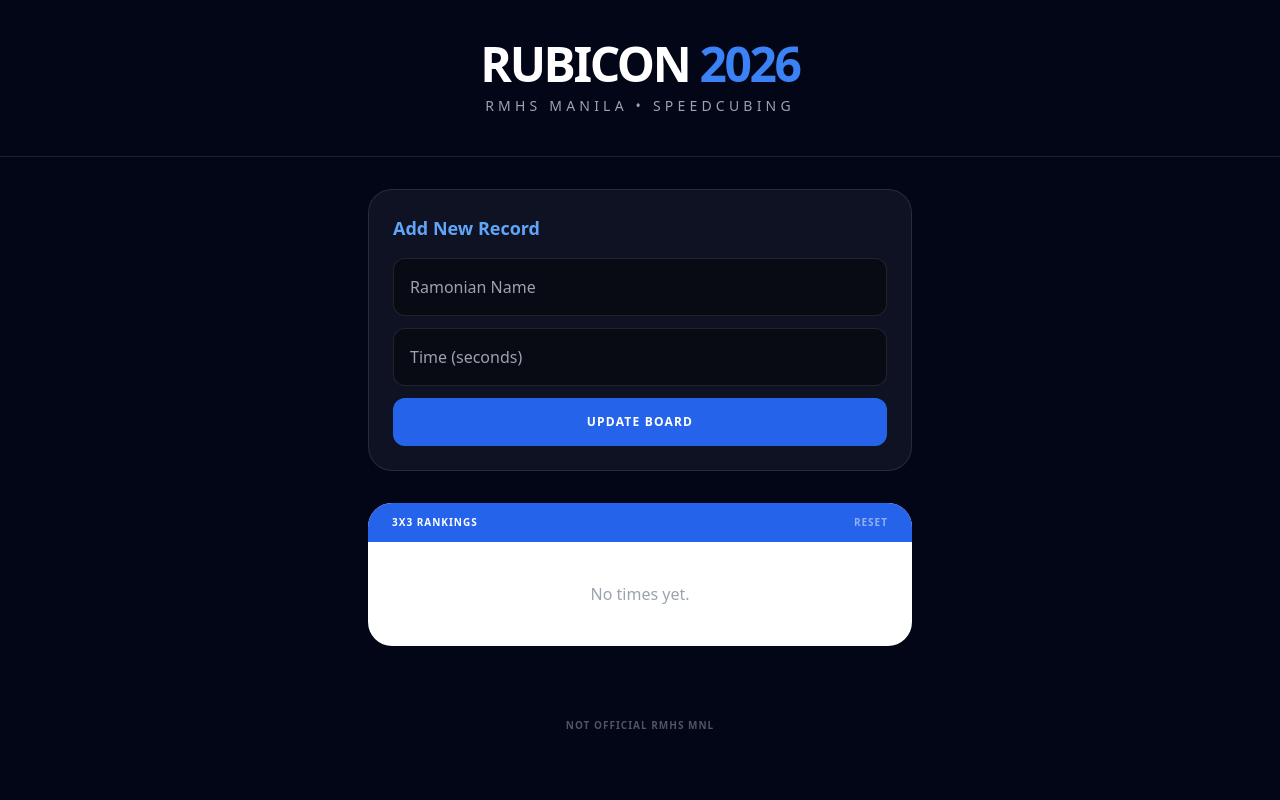
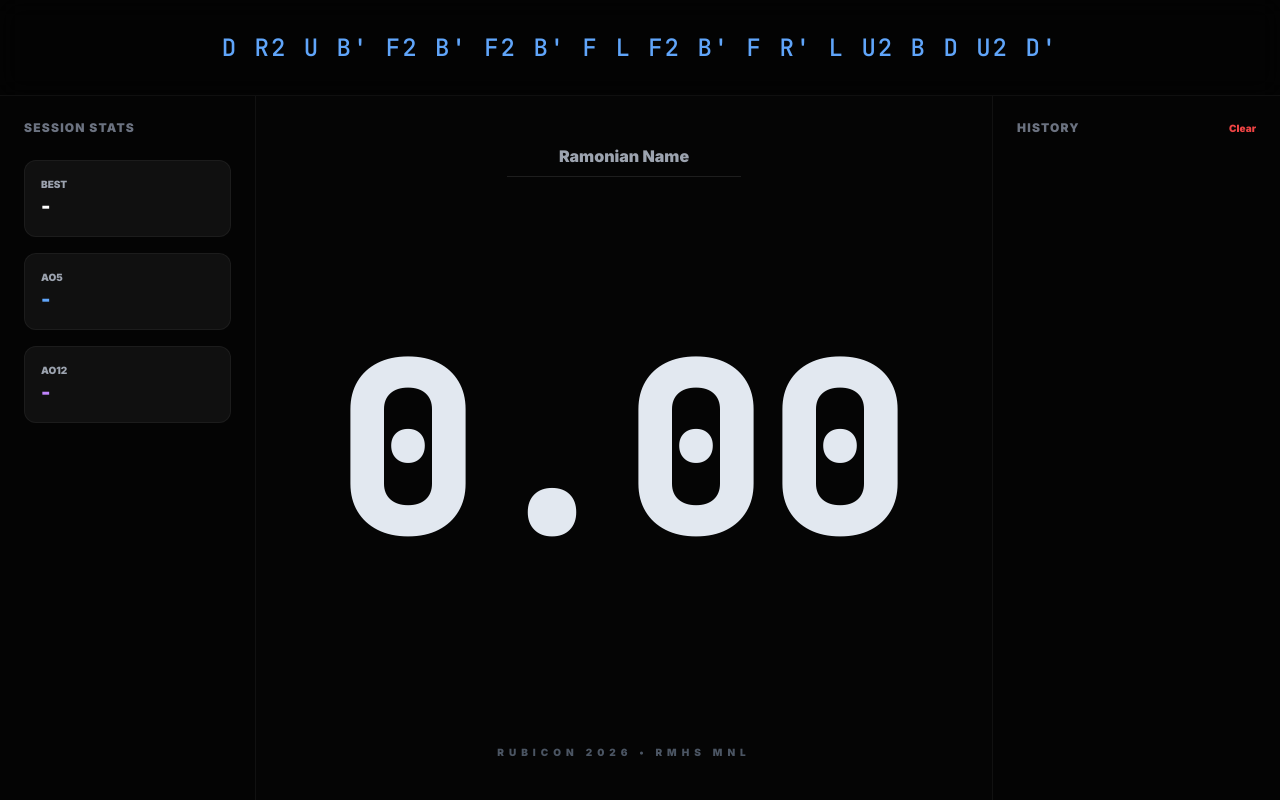
Before and after one commit to johnrusselpapillaschool-boop/rubicon2026, a plain HTML site: page index.html in a window 1280 px wide. Drawn offline with nearby package versions, Linux system fonts and the light colour scheme.

Commit message:
Add files via upload

```diff
--- a/index.html
+++ b/index.html
@@ -3,87 +3,178 @@
 <head>
     <meta charset="UTF-8">
     <meta name="viewport" content="width=device-width, initial-scale=1.0">
-    <title>RUBICON 2026 | RMHS MNL</title>
+    <title>RUBICON 2026 | PRO TIMER</title>
     <script src="https://cdn.tailwindcss.com"></script>
-    <link href="https://fonts.googleapis.com/css2?family=Inter:wght@400;700;900&display=swap" rel="stylesheet">
+    <link href="https://fonts.googleapis.com/css2?family=JetBrains+Mono:wght@500;800&family=Inter:wght@400;900&display=swap" rel="stylesheet">
+    <style>
+        body { background-color: #050505; color: #e2e8f0; font-family: 'Inter', sans-serif; overflow: hidden; }
+        .timer-font { font-family: 'JetBrains Mono', monospace; }
+        .ready { color: #4ade80 !important; text-shadow: 0 0 20px rgba(74, 222, 128, 0.5); }
+        .running { color: #f8fafc; }
+        .holding { color: #fbbf24; }
+        .scramble { font-family: 'JetBrains Mono', monospace; letter-spacing: 2px; }
+    </style>
 </head>
-<body class="bg-slate-950 text-white font-sans min-h-screen">
+<body class="h-screen flex flex-col">
 
-    <header class="py-10 px-6 text-center border-b border-white/10">
-        <h1 class="text-5xl font-black tracking-tighter">RUBICON <span class="text-blue-500">2026</span></h1>
-        <p class="text-gray-400 text-sm uppercase tracking-[0.3em] mt-2">RMHS Manila • Speedcubing</p>
-    </header>
+    <div class="h-24 flex flex-col items-center justify-center border-b border-white/5 bg-black/40 backdrop-blur-md">
+        <div id="scramble" class="scramble text-xl md:text-2xl font-medium text-blue-400 text-center px-4">Loading Scramble...</div>
+    </div>
 
-    <main class="max-w-xl mx-auto py-8 px-4">
-
-        <div class="bg-white/5 p-6 rounded-3xl border border-white/10 mb-8">
-            <h2 class="text-lg font-bold mb-4 text-blue-400">Add New Record</h2>
-            <div class="grid grid-cols-1 gap-3">
-                <input id="userName" type="text" placeholder="Ramonian Name" class="bg-black/40 border border-white/10 rounded-xl p-4 focus:border-blue-500 outline-none">
-                <input id="userTime" type="number" step="0.01" placeholder="Time (seconds)" class="bg-black/40 border border-white/10 rounded-xl p-4 focus:border-blue-500 outline-none">
-                <button onclick="addTime()" class="bg-blue-600 font-black py-4 rounded-xl hover:bg-blue-500 transition uppercase tracking-widest text-xs">Update Board</button>
+    <div class="flex-1 flex overflow-hidden">
+        <div class="w-64 border-r border-white/5 bg-black/20 p-6 hidden md:block">
+            <h2 class="text-xs font-black uppercase tracking-widest text-gray-500 mb-6">Session Stats</h2>
+            <div class="space-y-4">
+                <div class="bg-white/5 p-4 rounded-xl border border-white/5">
+                    <div class="text-[10px] text-gray-400 uppercase font-bold">Best</div>
+                    <div id="stat-best" class="text-xl font-bold text-white">-</div>
+                </div>
+                <div class="bg-white/5 p-4 rounded-xl border border-white/5">
+                    <div class="text-[10px] text-gray-400 uppercase font-bold">Ao5</div>
+                    <div id="stat-ao5" class="text-xl font-bold text-blue-400">-</div>
+                </div>
+                <div class="bg-white/5 p-4 rounded-xl border border-white/5">
+                    <div class="text-[10px] text-gray-400 uppercase font-bold">Ao12</div>
+                    <div id="stat-ao12" class="text-xl font-bold text-purple-400">-</div>
+                </div>
             </div>
         </div>
 
-        <div class="bg-white rounded-3xl overflow-hidden">
-            <div class="bg-blue-600 px-6 py-3 flex justify-between">
-                <span class="text-[10px] font-black uppercase tracking-widest">3x3 Rankings</span>
-                <button onclick="clearBoard()" class="text-[10px] font-black uppercase tracking-widest opacity-50 hover:opacity-100">Reset</button>
+        <div class="flex-1 flex flex-col items-center justify-center relative">
+            <input id="userName" type="text" placeholder="Ramonian Name" class="absolute top-10 bg-transparent border-b border-white/10 text-center py-2 outline-none focus:border-blue-500 transition font-bold text-gray-400">
+
+            <div id="display" class="timer-font text-[10rem] md:text-[15rem] font-extrabold leading-none">0.00</div>
+
+            <div class="absolute bottom-10 text-gray-600 text-[10px] uppercase tracking-[0.5em] font-black">
+                Rubicon 2026 • RMHS MNL
             </div>
-            <table class="w-full text-left">
-                <tbody id="leaderboardBody" class="divide-y divide-gray-100 text-gray-900">
-                    </tbody>
-            </table>
         </div>
-    </main>
+
+        <div class="w-72 border-l border-white/5 bg-black/20 p-6 hidden lg:block overflow-y-auto">
+            <div class="flex justify-between items-center mb-6">
+                <h2 class="text-xs font-black uppercase tracking-widest text-gray-500">History</h2>
+                <button onclick="clearHistory()" class="text-[10px] text-red-500 font-bold hover:underline">Clear</button>
+            </div>
+            <div id="solve-list" class="space-y-2 text-sm">
+                </div>
+        </div>
+    </div>
 
     <script>
-        // Load data from phone memory on start
-        let scores = JSON.parse(localStorage.getItem('rubicon_scores')) || [];
-        updateTable();
+        let timerInterval;
+        let startTime;
+        let isRunning = false;
+        let isReady = false;
+        let spacePressedTime = 0;
+        let solves = JSON.parse(localStorage.getItem('rubicon_pro_solves')) || [];
 
-        function addTime() {
-            const name = document.getElementById('userName').value;
-            const time = parseFloat(document.getElementById('userTime').value);
+        const display = document.getElementById('display');
+        const scrambleDiv = document.getElementById('scramble');
+        const solveList = document.getElementById('solve-list');
 
-            if (name && !isNaN(time)) {
-                scores.push({ name, time });
-                scores.sort((a, b) => a.time - b.time); // Fastest first
+        // --- SCRAMBLE GENERATOR ---
+        function generateScramble() {
+            const moves = ["U", "D", "L", "R", "F", "B"];
+            const modifiers = ["", "'", "2"];
+            let scramble = [];
+            let lastMove = "";
 
-                // Save to phone memory
-                localStorage.setItem('rubicon_scores', JSON.stringify(scores));
+            for (let i = 0; i < 20; i++) {
+                let move = moves[Math.floor(Math.random() * moves.length)];
+                while (move === lastMove) move = moves[Math.floor(Math.random() * moves.length)];
+                scramble.push(move + modifiers[Math.floor(Math.random() * modifiers.length)]);
+                lastMove = move;
+            }
+            scrambleDiv.innerText = scramble.join(" ");
+        }
 
-                updateTable();
-                document.getElementById('userName').value = '';
-                document.getElementById('userTime').value = '';
+        // --- TIMER LOGIC ---
+        window.addEventListener('keydown', (e) => {
+            if (e.code === 'Space') {
+                e.preventDefault();
+                if (isRunning) {
+                    stopTimer();
+                } else if (!isReady) {
+                    display.classList.add('holding');
+                    isReady = true;
+                    spacePressedTime = setTimeout(() => {
+                        display.classList.remove('holding');
+                        display.classList.add('ready');
+                    }, 300); // 0.3s delay like real timers
+                }
+            }
+        });
+
+        window.addEventListener('keyup', (e) => {
+            if (e.code === 'Space') {
+                if (isReady && !isRunning && display.classList.contains('ready')) {
+                    startTimer();
+                }
+                clearTimeout(spacePressedTime);
+                display.classList.remove('holding', 'ready');
+                isReady = false;
+            }
+        });
+
+        function startTimer() {
+            isRunning = true;
+            startTime = Date.now();
+            display.classList.add('running');
+            timerInterval = setInterval(() => {
+                display.innerText = ((Date.now() - startTime) / 1000).toFixed(2);
+            }, 10);
+        }
+
+        function stopTimer() {
+            isRunning = false;
+            clearInterval(timerInterval);
+            display.classList.remove('running');
+
+            const time = parseFloat(display.innerText);
+            solves.unshift({ time, date: new Date().toLocaleTimeString() });
+            localStorage.setItem('rubicon_pro_solves', JSON.stringify(solves));
+
+            generateScramble();
+            updateUI();
+        }
+
+        // --- STATS & UI ---
+        function calculateAverage(n) {
+            if (solves.length < n) return "-";
+            const lastN = solves.slice(0, n).map(s => s.time);
+            // In WCA, Ao5/Ao12 removes best and worst
+            lastN.sort((a, b) => a - b);
+            lastN.pop();
+            lastN.shift();
+            const sum = lastN.reduce((a, b) => a + b, 0);
+            return (sum / lastN.length).toFixed(2);
+        }
+
+        function updateUI() {
+            // Update History
+            solveList.innerHTML = solves.map((s, i) => `
+                <div class="flex justify-between bg-white/5 p-3 rounded-lg border border-white/5">
+                    <span class="text-gray-500 font-bold">#${solves.length - i}</span>
+                    <span class="font-mono font-bold text-white">${s.time.toFixed(2)}</span>
+                </div>
+            `).join('');
+
+            // Update Stats
+            document.getElementById('stat-best').innerText = solves.length ? Math.min(...solves.map(s => s.time)).toFixed(2) : "-";
+            document.getElementById('stat-ao5').innerText = calculateAverage(5);
+            document.getElementById('stat-ao12').innerText = calculateAverage(12);
+        }
+
+        function clearHistory() {
+            if(confirm("Wipe session?")) {
+                solves = [];
+                localStorage.removeItem('rubicon_pro_solves');
+                updateUI();
             }
         }
 
-        function updateTable() {
-            const tbody = document.getElementById('leaderboardBody');
-            if (scores.length === 0) {
-                tbody.innerHTML = `<tr><td class="px-6 py-10 text-center text-gray-400">No times yet.</td></tr>`;
-                return;
-            }
-            tbody.innerHTML = scores.map((s, i) => `
-                <tr class="hover:bg-blue-50 transition">
-                    <td class="px-6 py-4 font-bold"><span class="text-blue-600 mr-2">#${i+1}</span> ${s.name}</td>
-                    <td class="px-6 py-4 text-right font-mono font-black text-blue-700">${s.time.toFixed(2)}s</td>
-                </tr>
-            `).join('');
-        }
-
-        function clearBoard() {
-            if(confirm("Clear all times?")) {
-                scores = [];
-                localStorage.removeItem('rubicon_scores');
-                updateTable();
-            }
-        }
+        generateScramble();
+        updateUI();
     </script>
-
-    <footer class="text-center py-10 text-gray-600 text-[10px] uppercase tracking-widest font-bold">
-        Not Official RMHS MNL
-    </footer>
 </body>
 </html>
```
